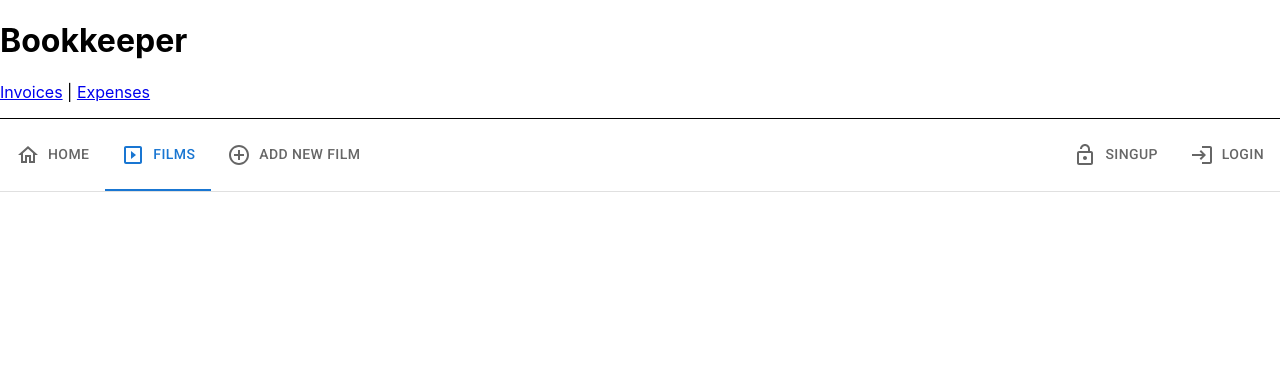
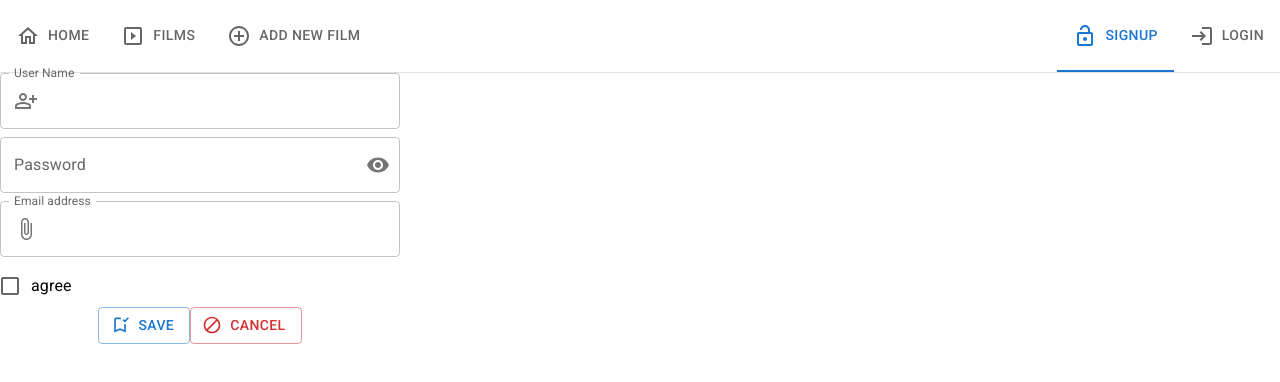
Before and after one commit to andrbat/films-project, a React (Create React App) app: page /signup in a window 1280 px wide. Shown: the top 382 px of the page. Built offline with nearby package versions, Linux system fonts and the light colour scheme.

Commit message:
add Route, SignUp

```diff
--- a/src/components/App.tsx
+++ b/src/components/App.tsx
@@ -1,67 +1,20 @@
-import {
-  Link,
-  Outlet,
-  Route,
-  Router,
-  Routes,
-  useParams,
-} from "react-router-dom";
-import { Box, Tab, Tabs } from "@mui/material";
+import { Route, Routes, useLocation } from "react-router-dom";
+import { Box } from "@mui/material";
 import React, { useEffect, useState } from "react";
 import { ifilm } from "../types/type";
 import "./App.css";
-import { fetchData, uid } from "./data/data";
+import { emptyF, fetchData } from "./data/data";
 import Films from "./films";
 
-import HomeOutlinedIcon from "@mui/icons-material/HomeOutlined";
-import SlideshowOutlinedIcon from "@mui/icons-material/SlideshowOutlined";
-import AddCircleOutlineOutlinedIcon from "@mui/icons-material/AddCircleOutlineOutlined";
-import LockOpenOutlinedIcon from "@mui/icons-material/LockOpenOutlined";
-import LoginOutlinedIcon from "@mui/icons-material/LoginOutlined";
 import EditFilm from "./editFilm";
-
-function Invoices() {
-  return (
-    <div>
-      <h1>Invoices</h1>
-      <Outlet />
-    </div>
-  );
-}
-
-function Invoice() {
-  let { invoiceId } = useParams();
-  return <h1>Invoice {invoiceId}</h1>;
-}
-
-function SentInvoices() {
-  return <h1>Sent Invoices</h1>;
-}
-
-interface TabPanelProps {
-  children: React.ReactNode;
-  index: number;
-  value: number;
-}
-
-function TabPanel(props: TabPanelProps) {
-  const { children, value, index, ...other } = props;
-
-  return (
-    <div
-      role="tabpanel"
-      hidden={value !== index}
-      id={`tabpanel-${index}`}
-      {...other}
-    >
-      {value === index && <Box sx={{ p: 3 }}>{children}</Box>}
-    </div>
-  );
-}
+import { idTabs, NavigateTebs } from "./navigateTebs";
+import { Home } from "./home";
+import { SignUp } from "./signup";
 
 function App() {
-  const [value, setValue] = useState(1);
   const [films, setFilms] = useState<ifilm[]>([]);
+
+  const location = useLocation();
 
   useEffect(() => {
     fetchData()
@@ -75,13 +28,6 @@ function App() {
     setFilms((oldF) => {
       return oldF.filter((e) => e.id !== id);
     });
-  };
-
-  const handleChange = (
-    event: React.SyntheticEvent<Element, Event>,
-    newValue: any
-  ) => {
-    setValue(newValue);
   };
 
   const handleAddEdit = (
@@ -107,75 +53,33 @@ function App() {
 
   return (
     <Box sx={{ maxWidth: "1400px", width: "100%", margin: "auto" }}>
+      <NavigateTebs idTab={idTabs(location.pathname)} />
       <Routes>
-        <Route path="invoices" element={<Invoices />}>
-          <Route path=":invoiceId" element={<Invoice />} />
-          <Route path="sent" element={<SentInvoices />} />
-        </Route>
+        <Route path="/" element={<Home />} />
+        <Route
+          path="films"
+          element={
+            <Films
+              curFilms={films}
+              onDelete={handleDelete}
+              onEdit={handleAddEdit}
+            />
+          }
+        />
+        <Route
+          path="addfilm"
+          element={<EditFilm onNew={handleAddEdit} initVal={emptyF} />}
+        />
+        <Route path="signup" element={<SignUp />} />
+        <Route
+          path="*"
+          element={
+            <main style={{ padding: "1rem" }}>
+              <p>There's nothing here!</p>
+            </main>
+          }
+        />
       </Routes>
-      <div>
-        <h1>Bookkeeper</h1>
-        <nav
-          style={{
-            borderBottom: "solid 1px",
-            paddingBottom: "1rem",
-          }}
-        >
-          <Link to="/invoices">Invoices</Link> |{" "}
-          <Link to="/expenses">Expenses</Link>
-        </nav>
-      </div>
-      <Box sx={{ borderBottom: 1, borderColor: "divider" }}>
-        <Tabs value={value} onChange={handleChange}>
-          <Tab icon={<HomeOutlinedIcon />} iconPosition="start" label="Home" />
-          <Tab
-            icon={<SlideshowOutlinedIcon />}
-            iconPosition="start"
-            label="Films"
-          />
-          <Tab
-            icon={<AddCircleOutlineOutlinedIcon />}
-            iconPosition="start"
-            label="Add new film"
-          />
-          <Tab
-            icon={<LockOpenOutlinedIcon />}
-            iconPosition="start"
-            sx={{ marginLeft: "auto" }}
-            label="Singup"
-          />
-          <Tab
-            icon={<LoginOutlinedIcon />}
-            iconPosition="start"
-            label="Login"
-          />
-        </Tabs>
-      </Box>
-      {/* <TabPanel value={value} index={0}>
-        Home Item
-      </TabPanel>
-      <TabPanel value={value} index={1}>
-        <Films
-          curFilms={films}
-          onDelete={handleDelete}
-          onEdit={handleAddEdit}
-        />
-      </TabPanel>
-      <TabPanel value={value} index={2}>
-        <EditFilm
-          onNew={handleAddEdit}
-          initVal={{
-            id: uid(),
-            title: "",
-            director: "",
-            duration: 0,
-            price: -1,
-            img: "",
-            featured: false,
-            description: "",
-          }}
-        />
-      </TabPanel> */}
     </Box>
   );
 }
--- a/src/components/data/data.ts
+++ b/src/components/data/data.ts
@@ -12,6 +12,17 @@ export function fetchData() {
     }, 2000)
   );
 }
+
+export const emptyF: ifilm = {
+  id: uid(),
+  title: "",
+  director: "",
+  duration: 0,
+  price: -1,
+  img: "",
+  featured: false,
+  description: "",
+};
 
 export const testfilms: ifilm[] = [
   {
--- a/src/components/films.tsx
+++ b/src/components/films.tsx
@@ -6,13 +6,14 @@ import "./films.css";
 import Film from "./film";
 import React from "react";
 import EditFilm from "./editFilm";
+import { emptyF } from "./data/data";
 
-const style = {
+export const style = {
   position: "absolute",
   top: "50%",
   left: "50%",
   transform: "translate(-50%, -50%)",
-  maxWidth: 500,
+  maxWidth: 600,
   bgcolor: "background.paper",
   border: "2px solid #000",
   boxShadow: 24,
@@ -28,16 +29,7 @@ interface HomeProps {
 function Films({ curFilms, onDelete, onEdit }: HomeProps) {
   const [open, setOpen] = React.useState(false);
   const [edit, setEdit] = React.useState(false);
-  const [editFilm, setEditFilm] = React.useState<ifilm>({
-    id: "",
-    title: "",
-    director: "",
-    duration: 0,
-    price: -1,
-    img: "",
-    featured: false,
-    description: "",
-  });
+  const [editFilm, setEditFilm] = React.useState<ifilm>(emptyF);
   const [description, setDescription] = React.useState("");
   function handleOpen(d: string) {
     setOpen(true);
@@ -79,13 +71,13 @@ function Films({ curFilms, onDelete, onEdit }: HomeProps) {
           </Grid>
         ))}
       </Grid>
-      <Modal keepMounted open={open} onClose={handleClose}>
-        <Box sx={style}>{description}</Box>
-      </Modal>
       <Modal keepMounted open={edit} onClose={handleCloseEdit}>
         <Box sx={style}>
           <EditFilm onNew={onEdit} initVal={editFilm} />
         </Box>
+      </Modal>
+      <Modal keepMounted open={open} onClose={handleClose}>
+        <Box sx={style}>{description}</Box>
       </Modal>
     </>
   );
--- /dev/null
+++ b/src/components/home.tsx
@@ -0,0 +1,3 @@
+export function Home() {
+  return <>Home page</>;
+}
--- /dev/null
+++ b/src/components/navigateTebs.tsx
@@ -0,0 +1,98 @@
+import { useState } from "react";
+import { Box, Tab, Tabs } from "@mui/material";
+
+import HomeOutlinedIcon from "@mui/icons-material/HomeOutlined";
+import SlideshowOutlinedIcon from "@mui/icons-material/SlideshowOutlined";
+import AddCircleOutlineOutlinedIcon from "@mui/icons-material/AddCircleOutlineOutlined";
+import LockOpenOutlinedIcon from "@mui/icons-material/LockOpenOutlined";
+import LoginOutlinedIcon from "@mui/icons-material/LoginOutlined";
+import { useNavigate } from "react-router-dom";
+
+export function idTabs(to: string) {
+  let tab = 0;
+  switch (to) {
+    case "/":
+      tab = 0;
+      break;
+    case "/films":
+      tab = 1;
+      break;
+    case "/addfilm":
+      tab = 2;
+      break;
+    case "/signup":
+      tab = 3;
+      break;
+    case "/login":
+      tab = 4;
+      break;
+  }
+  return tab;
+}
+interface NavTebsProp {
+  idTab: number;
+}
+
+export function NavigateTebs({ idTab }: NavTebsProp) {
+  const [value, setValue] = useState(idTab);
+  const navigate = useNavigate();
+
+  const handleChange = (
+    event: React.SyntheticEvent<Element, Event>,
+    newValue: any
+  ) => {
+    setValue(newValue);
+    navigateTo(newValue);
+  };
+
+  function navigateTo(value: number) {
+    switch (value) {
+      case 0:
+        navigate("/");
+        break;
+      case 1:
+        navigate("/films");
+        break;
+      case 2:
+        navigate("/addfilm");
+        break;
+      case 3:
+        navigate("/signup");
+        break;
+      case 4:
+        navigate("/login");
+        break;
+    }
+  }
+
+  return (
+    <>
+      <Box sx={{ borderBottom: 1, borderColor: "divider" }}>
+        <Tabs value={value} onChange={handleChange}>
+          <Tab icon={<HomeOutlinedIcon />} iconPosition="start" label="Home" />
+          <Tab
+            icon={<SlideshowOutlinedIcon />}
+            iconPosition="start"
+            label="Films"
+          />
+          <Tab
+            icon={<AddCircleOutlineOutlinedIcon />}
+            iconPosition="start"
+            label="Add new film"
+          />
+          <Tab
+            icon={<LockOpenOutlinedIcon />}
+            iconPosition="start"
+            sx={{ marginLeft: "auto" }}
+            label="Signup"
+          />
+          <Tab
+            icon={<LoginOutlinedIcon />}
+            iconPosition="start"
+            label="Login"
+          />
+        </Tabs>
+      </Box>
+    </>
+  );
+}
--- /dev/null
+++ b/src/components/signup.tsx
@@ -0,0 +1,89 @@
+import {
+  Box,
+  Button,
+  Checkbox,
+  FormControlLabel,
+  IconButton,
+  InputAdornment,
+  TextField,
+} from "@mui/material";
+
+import AttachFileOutlinedIcon from "@mui/icons-material/AttachFileOutlined";
+import DoNotDisturbAltOutlinedIcon from "@mui/icons-material/DoNotDisturbAltOutlined";
+import BookmarkAddedOutlinedIcon from "@mui/icons-material/BookmarkAddedOutlined";
+import PersonAddAltOutlinedIcon from "@mui/icons-material/PersonAddAltOutlined";
+
+import Visibility from "@mui/icons-material/Visibility";
+import VisibilityOff from "@mui/icons-material/VisibilityOff";
+import { useState } from "react";
+
+export function SignUp() {
+  const [showPassword, setShowPassword] = useState(false);
+
+  return (
+    <Box component="form" noValidate autoComplete="off" sx={{ maxWidth: 400 }}>
+      <div>
+        <TextField
+          fullWidth
+          label="User Name"
+          sx={{ marginBottom: 1 }}
+          InputProps={{
+            startAdornment: (
+              <InputAdornment position="start">
+                <PersonAddAltOutlinedIcon />
+              </InputAdornment>
+            ),
+          }}
+        />
+        <TextField
+          fullWidth
+          label="Password"
+          type={showPassword ? "text" : "password"}
+          sx={{ marginBottom: 1 }}
+          InputProps={{
+            endAdornment: (
+              <InputAdornment position="end">
+                <IconButton
+                  onClick={() => setShowPassword(!showPassword)}
+                  edge="end"
+                >
+                  {showPassword ? <VisibilityOff /> : <Visibility />}
+                </IconButton>
+              </InputAdornment>
+            ),
+          }}
+        />
+        <TextField
+          fullWidth
+          label="Email address"
+          sx={{ marginBottom: 1 }}
+          InputProps={{
+            startAdornment: (
+              <InputAdornment position="start">
+                <AttachFileOutlinedIcon />
+              </InputAdornment>
+            ),
+          }}
+        />
+      </div>
+      <FormControlLabel control={<Checkbox />} label="agree" />
+      <div className="films_buttons">
+        <Button
+          variant="outlined"
+          size="medium"
+          startIcon={<BookmarkAddedOutlinedIcon />}
+        >
+          Save
+        </Button>
+        <Button
+          variant="outlined"
+          size="medium"
+          color="error"
+          startIcon={<DoNotDisturbAltOutlinedIcon />}
+        >
+          Cancel
+        </Button>
+      </div>
+    </Box>
+  );
+}
--- a/src/index.tsx
+++ b/src/index.tsx
@@ -4,7 +4,7 @@ import "./index.css";
 import App from "./components/App";
 import reportWebVitals from "./reportWebVitals";
 import { testfilms } from "./components/data/data";
-import { BrowserRouter, Route } from "react-router-dom";
+import { BrowserRouter } from "react-router-dom";
 
 if (localStorage.getItem("films") === null) {
   localStorage.setItem("films", JSON.stringify(testfilms));
```
Also changed, not shown: src/components/editFilm.tsx (+5 -4 lines).
